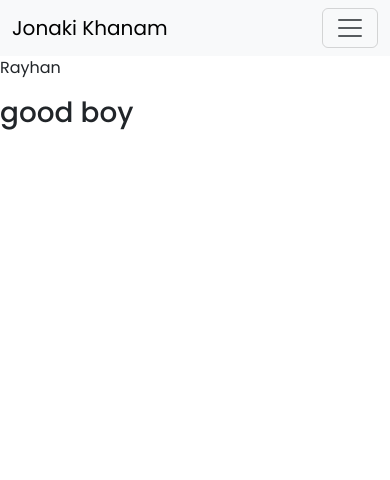
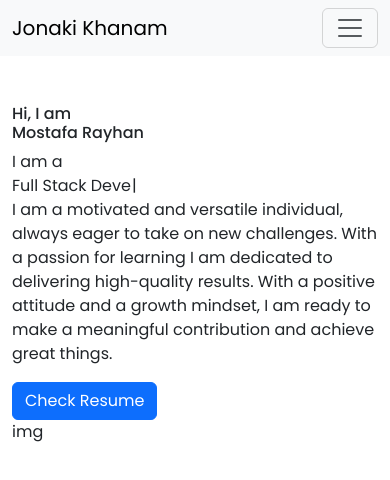
Before and after one commit to Mostafa-Rayhan/Jonaki-Portfolio, a React (Create React App) app: page / in a window 390 px wide. Shown: the top 480 px of the page. Built offline with nearby package versions, Linux system fonts and the light colour scheme.

Commit message:
hero section content

```diff
--- a/package.json
+++ b/package.json
@@ -12,6 +12,8 @@
     "react-dom": "^18.2.0",
     "react-router-dom": "^6.21.3",
     "react-scripts": "5.0.1",
+    "react-typewriter-hook": "^1.0.2",
+    "typewriter-effect": "^2.21.0",
     "web-vitals": "^2.1.4"
   },
   "scripts": {
--- /dev/null
+++ b/src/components/HeroSection/HeroSection.js
@@ -0,0 +1,38 @@
+import React from 'react'
+import {Bio} from "../../data/constant"
+import Typewriter from 'typewriter-effect';
+import Button from 'react-bootstrap/Button';
+
+
+const HeroSection = () => {
+
+
+  return (
+    <div className='bg-white'>
+        <div className='container'>
+            <div className='row'>
+                <div className='col-sm-12 col-md-6 mt-5'>
+                    <h6>Hi, I am <br /> {Bio.name}</h6>
+                    <div>
+                        I am a
+                        <Typewriter
+                            options={{
+                                strings: Bio.roles,
+                                autoStart: true,
+                                loop: true,
+                            }}
+                        />
+                    </div>
+                    <p>{Bio.description}</p>
+                    <Button variant="primary">Check Resume</Button>
+                </div>
+
+                <div className='col-sm-12 col-md-6'>img</div>
+            </div>
+        </div>
+
+    </div>
+  )
+}
+
+export default HeroSection
--- /dev/null
+++ b/src/data/constant.js
@@ -0,0 +1,18 @@
+export const Bio = {
+    name: "Mostafa Rayhan",
+    roles: [
+      "Full Stack Developer",
+      "Software Developer",
+      "Designer",
+      "Freelancer",
+    ],
+    description:
+      "I am a motivated and versatile individual, always eager to take on new challenges. With a passion for learning I am dedicated to delivering high-quality results. With a positive attitude and a growth mindset, I am ready to make a meaningful contribution and achieve great things.",
+    github: "https://github.com/Mostafa-Rayhan",
+    resume:
+      "https://drive.google.com/file/d/1EHGHSOWOWvKnkxdH1NocbA4Pa1HllRBk/view?usp=sharing",
+    linkedin: "https://www.linkedin.com/in/mostafa-rayhan-2972391a9/",
+    twitter: "https://twitter.com/mostafarayhan57",
+    insta: "https://www.instagram.com/mostafarayhan7404/",
+    facebook: "https://www.facebook.com/profile.php?id=100008482801410",
+};
--- a/src/pages/Home/HomePage.js
+++ b/src/pages/Home/HomePage.js
@@ -1,15 +1,11 @@
 import React from 'react'
-// import Navbar from "../../components/Navbar/navbar"
-// import Navbar from '../../components/Navbar/navbar'
+import HeroSection from '../../components/HeroSection/HeroSection'
 
 const Home = () => {
   return (
       <div>
-        {/* <Navbar /> */}
-        <p>Rayhan</p>
-        <h1>good boy</h1>
+        <HeroSection />
       </div>
-
   )
 }
 
```
Also changed, not shown: 1 other file (tests, documents, lock files or other folders).
